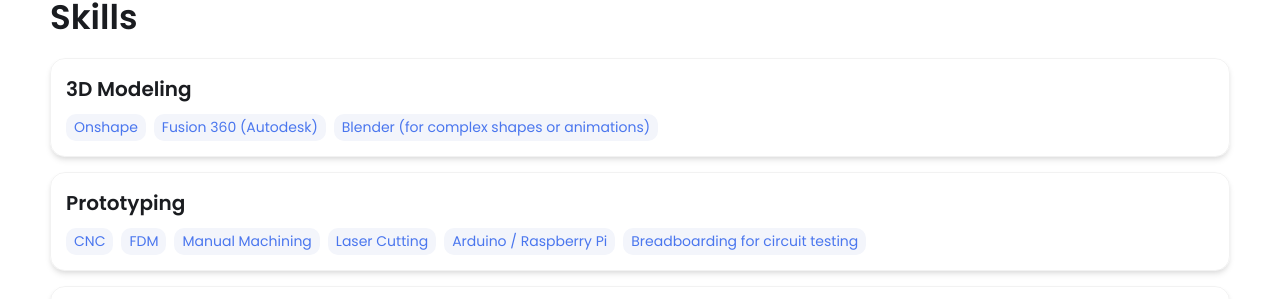
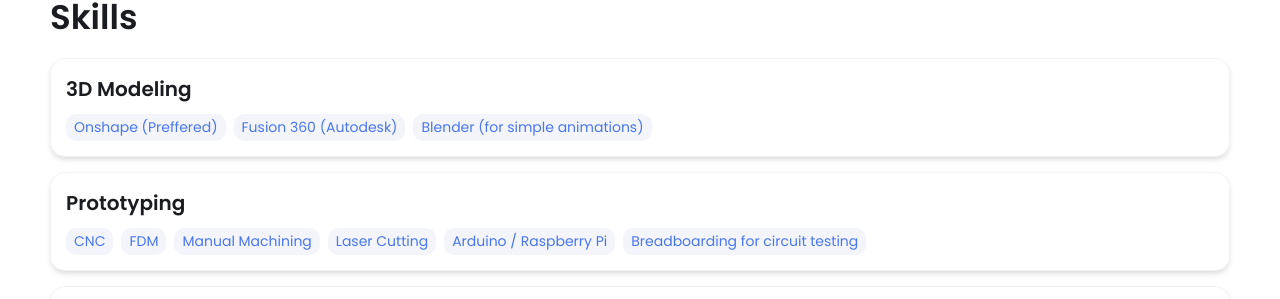
Before and after one commit to mihirwadhwa27/mihirwadhwa27.github.io, a Jekyll site: the page built from index.html, in a window 1280 px wide and 900 px high, scrolled down 1491 px. Shown: the part 143-442 px from the top of the window. Built offline with Jekyll 4.4.1, drawn with Linux system fonts in a browser that asks for light colours.

Commit message:
Update _config.yml

```diff
--- a/_config.yml
+++ b/_config.yml
@@ -46,9 +46,9 @@ external-links:    # input only your own url slug. The icons with missing entrie
 skills:
   - category: 3D Modeling
     tools:
-    - Onshape
+    - Onshape (Preffered)
     - Fusion 360 (Autodesk)
-    - Blender (for complex shapes or animations)
+    - Blender (for simple animations)
   - category: Prototyping
     tools:
     - CNC
```
